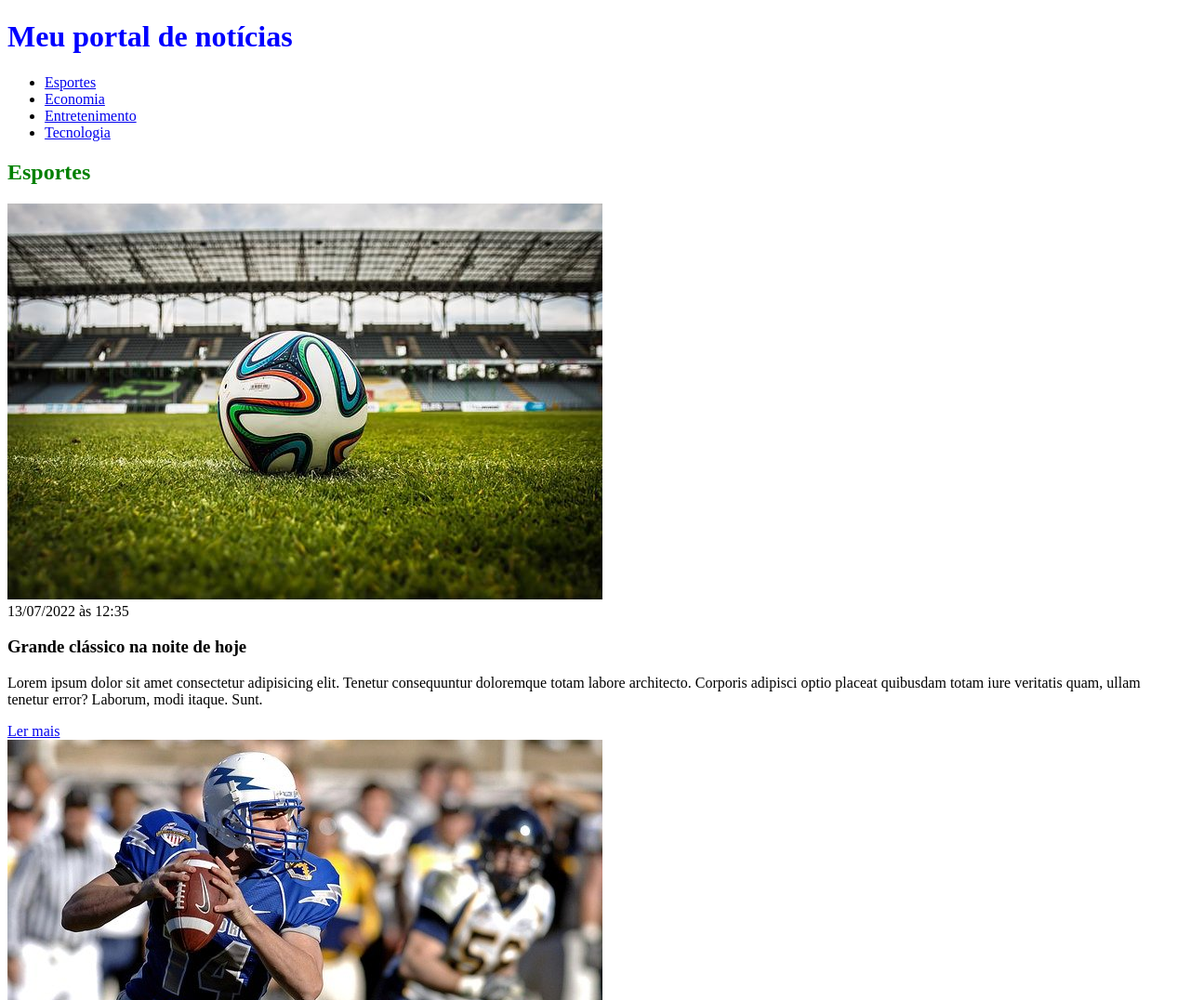
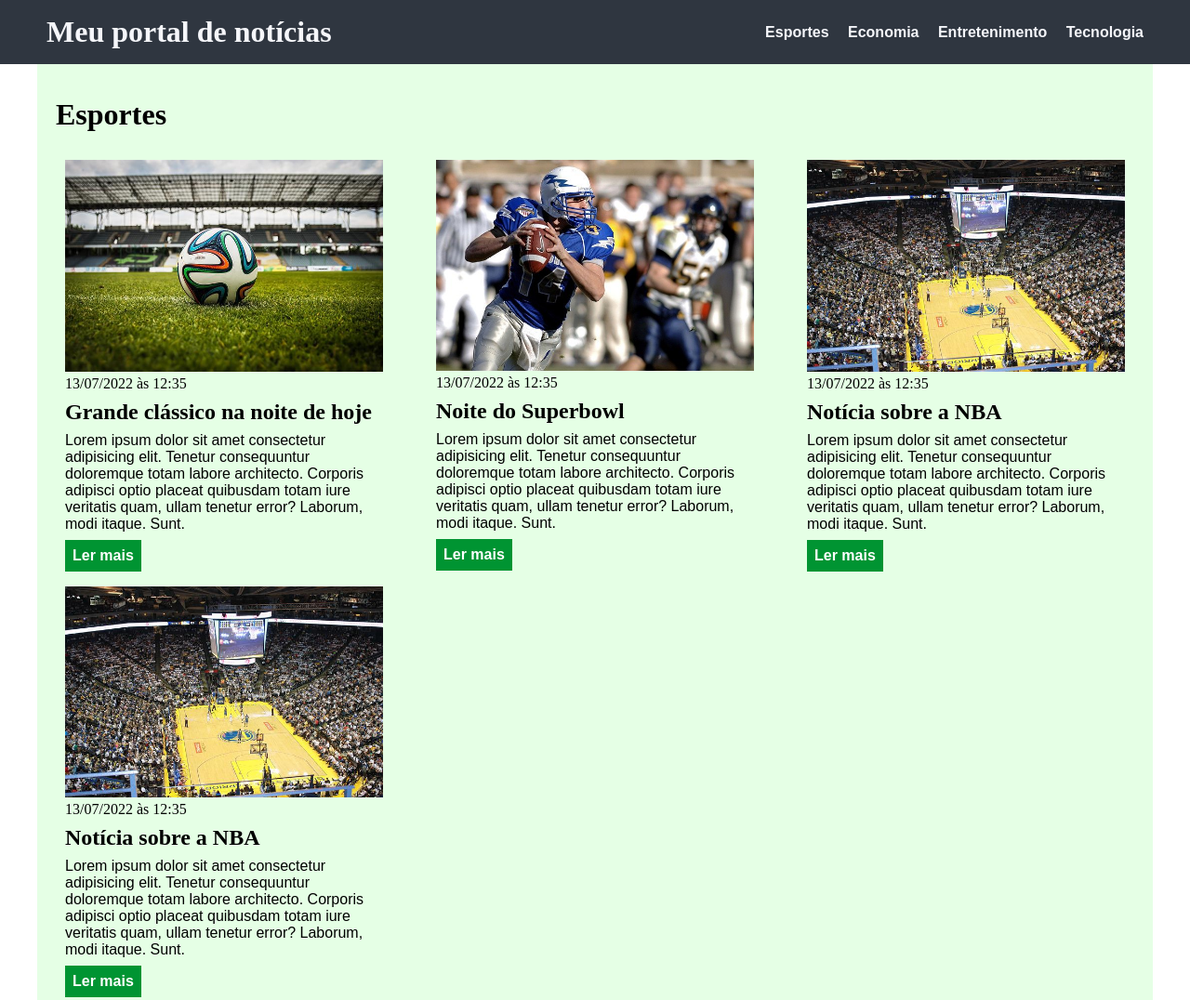
Before and after one commit to erictasato/curso_ebac, a plain HTML site: page index.html in a window 1280 px wide. Shown: the top 1076 px of the page at 93% size. Drawn offline with Linux system fonts and the light colour scheme.

Commit message:
atualizar html

```diff
--- a/index.html
+++ b/index.html
@@ -9,6 +9,7 @@
 </head>
 <body>
     <header>
+        <div class="container">
             <h1>Meu portal de notícias</h1>
         <nav>
             <ul>
@@ -26,13 +27,16 @@
                 </li>
             </ul>
         </nav>
+        </div>
     </header>
-    <section id="esportes">
+    <div class="container">
+        <section id="sports">
             <h2>Esportes</h2>
+           <div class="articles">
             <article>
                 <img src="./imagens/futebol.jpg" alt="Bola de futebol no gramado" />
                 <header>
-                <time>13/07/2022 às 12:35</time>
+                    <time class="creation-date">13/07/2022 às 12:35</time>
                 </header>
                 <h3>Grande clássico na noite de hoje</h3>
                 <p>
@@ -73,9 +77,53 @@
                 </p>
                 <a href="#" title="Leia a notícia completa">Ler mais</a>
             </article>
+           </div>
         </section>
+    </div>
+   <div class="container">
+    <section id="economy">
+        <h2>Economia</h2>
+    <div class="articles">
+        <article>
+            <img src="./imagens/dolares.jpg" alt="Muitos dólares" />
+            <header>
+                <time>13/07/2022 às 12:35</time>
+            </header>
+            <h3>Dólar em alta de 0.50%</h3>
+            <p>
+                Lorem ipsum dolor sit amet consectetur adipisicing elit. Tenetur consequuntur doloremque totam labore architecto. Corporis adipisci optio placeat quibusdam totam iure veritatis quam, ullam tenetur error? Laborum, modi itaque. Sunt.
+            </p>
+            <a href="#" title="Leia a notícia completa">Ler mais</a>
+        </article>
+        <article>
+            <img src="./imagens/euro.jpg" alt="Várias notas de euro" />
+            <header>
+                <time>13/07/2022 às 12:35</time>
+            </header>
+            <h3>Euro em queda de 0.40%</h3>
+            <p>
+                Lorem ipsum dolor sit amet consectetur adipisicing elit. Tenetur consequuntur doloremque totam labore architecto. Corporis adipisci optio placeat quibusdam totam iure veritatis quam, ullam tenetur error? Laborum, modi itaque. Sunt.
+            </p>
+            <a href="#" title="Leia a notícia completa">Ler mais</a>
+        </article>
+        <article>
+            <img src="./imagens/petroleo.jpg" alt="Extração de petróleo" />
+            <header>
+                <time>13/07/2022 às 12:35</time>
+            </header>
+            <h3>Alta no preço do barril do petróleo</h3>
+            <p>
+                Lorem ipsum dolor sit amet consectetur adipisicing elit. Tenetur consequuntur doloremque totam labore architecto. Corporis adipisci optio placeat quibusdam totam iure veritatis quam, ullam tenetur error? Laborum, modi itaque. Sunt.
+            </p>
+            <a href="#" title="Leia a notícia completa">Ler mais</a>
+        </article>
+    </div>
+    </section>
+   </div>
+   <div class="container">
     <section id="entretenimento">
         <h2>Entretenimento</h2>
+        <div class="articles">
             <article>
                 <img src="./imagens/brunomars.jpg" alt="Bruno Mars" />
                 <header>
@@ -109,9 +157,13 @@
                 </p>
                 <a href="#" title="Leia a notícia completa">Ler mais</a>
             </article>
+        </div>
     </section>
+   </div>
+    <div class="container">
         <section id="tecnologia">
             <h2>Tecnologia</h2>
+            <div class="articles">
                 <article>
                 <img src="./imagens/iphone.jpg" alt="Iphone" />
                 <header>
@@ -145,6 +197,8 @@
                 </p>
                 <a href="#" title="Leia a notícia completa">Ler mais</a>
             </article>
+            </div>
         </section>
+    </div>
 </body>
 </html>
--- a/main.css
+++ b/main.css
@@ -1,19 +1,126 @@
-h1 {
-    color: blue;
+* {
+    box-sizing: border-box;
+    margin: 0;
+    padding: 0;
 }
 
-#esportes h2 {
-    color: green;
+body > header {
+    background-color: #2f3640;
+    padding: 16px 0 ;
+    color: #f5f6fa;
 }
 
-#ecnomia h2 {
-    color: red;
+header .container {
+    display: flex;
+    align-items: center;
+    justify-content: space-between;
+    width: 1180px;
 }
 
-#entretenimento h2 {
-    color: yellow;
+header li {
+    display: inline;
+    font-family: Arial, Helvetica, sans-serif;
+    font-weight: bold;
+    margin-left: 16px;
 }
 
-#tecnologia h2 {
-    color: orange;
+header li a {
+    color: #f5f6fa;
+    text-decoration: none;
 }
+
+.container {
+    width: 1200px;
+    margin: 0 auto;
+}
+
+.articles {
+    display: flex;
+    flex-wrap: wrap;
+    justify-content: space-between;
+    margin: 30px 30px;
+}
+
+.articles article img {
+    /* height: 100px; */
+    width: 100%;
+
+}
+
+.articles article {
+    width: 30%;
+}
+
+section {
+    padding: 16px 0;
+}
+
+section h2,
+.articles article {
+    margin-bottom: 16px;
+}
+
+.articles article h3 {
+    margin-top: 8px;
+    margin-bottom: 8px;
+}
+
+.articles article a {
+    background-color: blue;
+    color: #fff;
+    padding: 8px;
+    display: inline-block;
+    text-decoration: none;
+    font-weight: bold;
+    margin-top: 8px;
+}
+
+.articles article a:hover {
+    text-decoration: underline;
+}
+
+.articles article p,
+.articles article a {
+    font-family: Arial, Helvetica, sans-serif;
+}
+
+.articles article h3 {
+    font-size: 24px;
+}
+
+section h2 {
+    font-size: 32px;
+    margin: 20px;
+}
+
+#sports {
+    background-color: rgba(0, 255, 0, 0.1);
+}
+
+#sports .articles article a{
+    background-color: #009432;
+}
+
+#economy {
+    background-color: #f8f59f;
+}
+
+#economy .articles article a{
+    background-color: #ff9f1a;
+}
+
+#entretenimento {
+    background-color: #d9aaf7;
+}
+
+#entretenimento .articles article a{
+    background-color: #ca40f2;
+}
+
+#tecnologia {
+    background-color: #aabcf8;
+}
+
+#tecnologia .articles article a{
+    background-color: #5540f3;
+}
```
Lines whose indentation alone changed are shown as unchanged.
